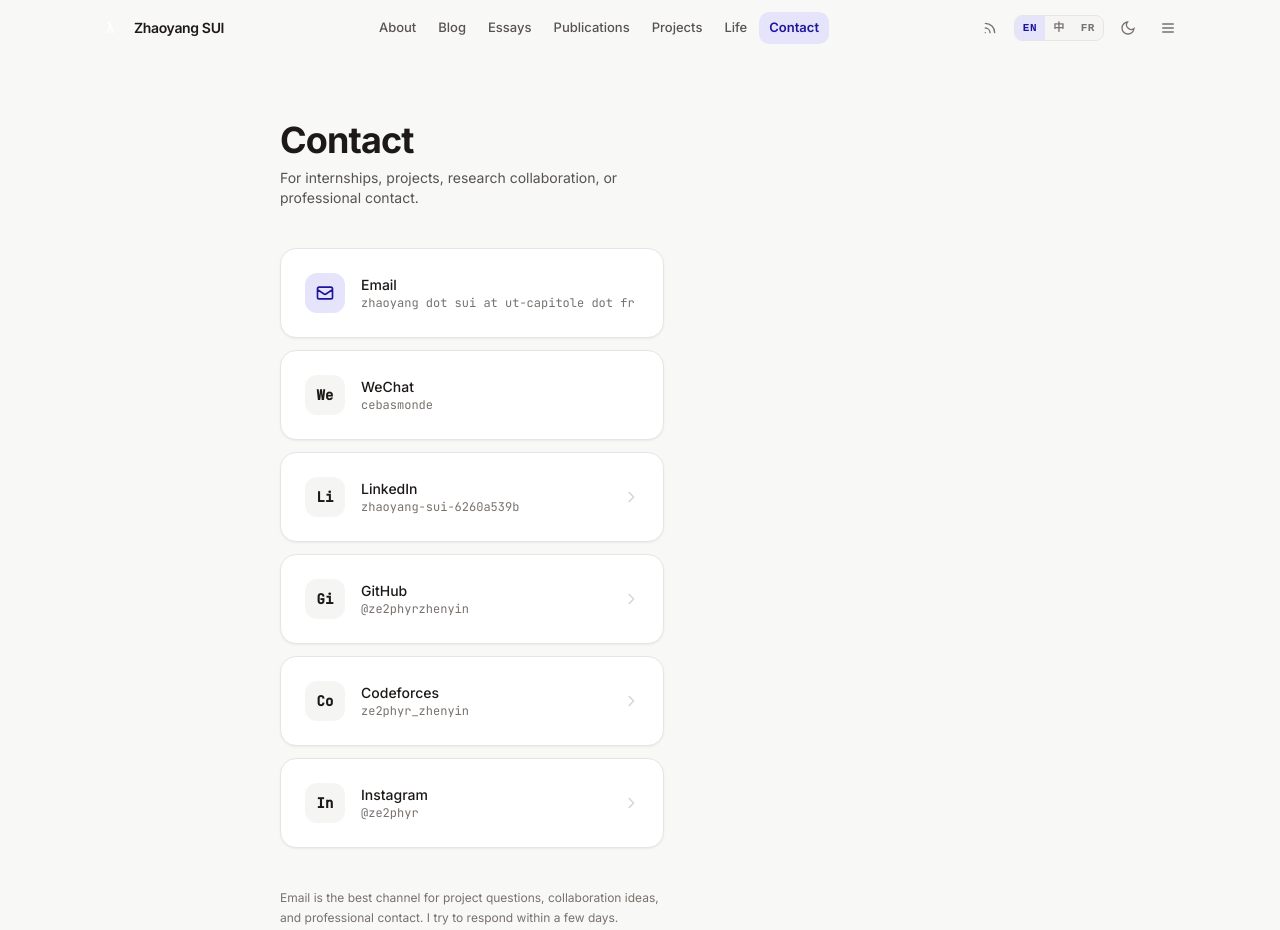
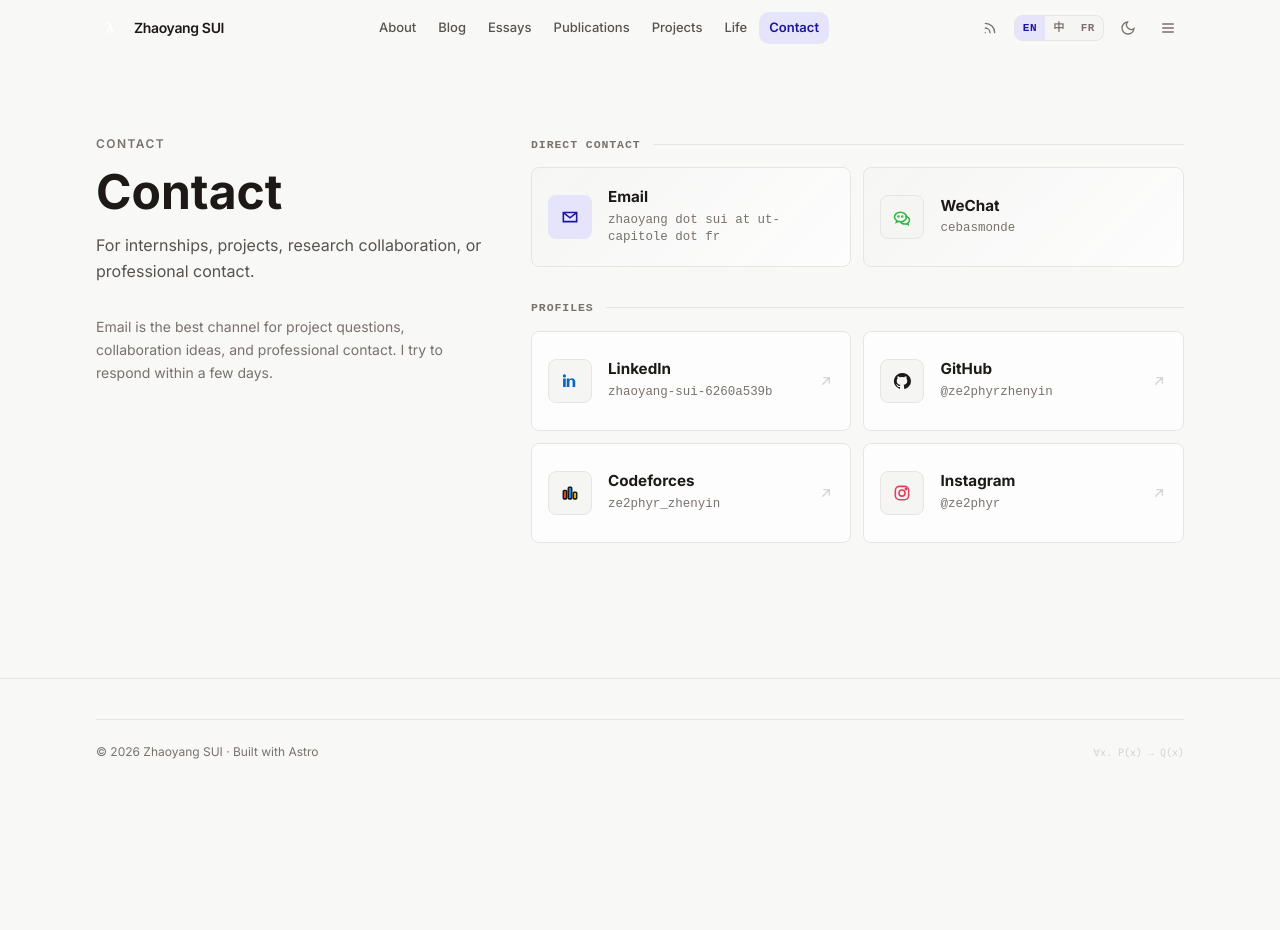
Before and after one commit to ze2phyrzhenyin/ze2phyrzhenyin.github.io, an Astro site: page /contact in a window 1280 px wide. Shown: the top 930 px of the page. After the commit the page ends 800 px from the top, so only its background shows below. Built offline with nearby package versions, Linux system fonts and the light colour scheme; Astro itself is replaced by a stand-in of ours.

Commit message:
Polish contact page layout

```diff
--- a/src/templates/ContactPage.astro
+++ b/src/templates/ContactPage.astro
@@ -12,60 +12,255 @@ const contactLabels = {
   wechat: lang === 'zh' ? '微信' : 'WeChat',
   linkedin: lang === 'zh' ? '领英' : 'LinkedIn',
 };
-const contactItems = [
-  { label: contactLabels.wechat, value: SITE.contact.wechat },
-  { label: contactLabels.linkedin, value: 'zhaoyang-sui-6260a539b', href: SITE.contact.linkedin },
-  { label: 'GitHub', value: '@ze2phyrzhenyin', href: SITE.contact.github },
-  { label: 'Codeforces', value: 'ze2phyr_zhenyin', href: SITE.contact.codeforces },
-  { label: 'Instagram', value: '@ze2phyr', href: SITE.contact.instagram },
+const directItems = [
+  { label: 'Email', value: displayEmail, icon: 'mail' },
+  { label: contactLabels.wechat, value: SITE.contact.wechat, icon: 'wechat' },
+].filter((item) => item.value);
+const socialItems = [
+  { label: contactLabels.linkedin, value: 'zhaoyang-sui-6260a539b', href: SITE.contact.linkedin, icon: 'linkedin' },
+  { label: 'GitHub', value: '@ze2phyrzhenyin', href: SITE.contact.github, icon: 'github' },
+  { label: 'Codeforces', value: 'ze2phyr_zhenyin', href: SITE.contact.codeforces, icon: 'codeforces' },
+  { label: 'Instagram', value: '@ze2phyr', href: SITE.contact.instagram, icon: 'instagram' },
 ].filter((item) => item.value);
 ---
 <Base title={t('contact.title')} description={pageDescription || undefined}>
-  <div class="container-mid py-16">
-    <header class="mb-10 animate-fade-up">
-      <h1 class="text-4xl font-bold tracking-tight mb-2"
-          style="color:rgb(var(--text));letter-spacing:-0.025em;">{t('contact.title')}</h1>
-      {pageDescription && <p class="text-sm max-w-sm" style="color:rgb(var(--text-2));">{pageDescription}</p>}
-    </header>
-    <div class="space-y-3 max-w-sm animate-fade-up delay-100">
-      <div class="card-accent flex items-center gap-4">
-        <div class="w-10 h-10 rounded-xl flex items-center justify-center shrink-0" style="background:var(--accent-dim);">
-          <svg class="w-5 h-5" style="color:var(--accent-text);" fill="none" stroke="currentColor" stroke-width="2" viewBox="0 0 24 24">
-            <path stroke-linecap="round" stroke-linejoin="round" d="M3 8l7.89 5.26a2 2 0 002.22 0L21 8M5 19h14a2 2 0 002-2V7a2 2 0 00-2-2H5a2 2 0 00-2 2v10a2 2 0 002 2z"/>
-          </svg>
-        </div>
-        <div class="flex-1 min-w-0">
-          <p class="text-sm font-medium" style="color:rgb(var(--text));">Email</p>
-          <p class="font-mono text-xs truncate" style="color:rgb(var(--muted));">{displayEmail}</p>
-        </div>
+  <div class="container-wide py-16 lg:py-20">
+    <div class="contact-layout">
+      <header class="animate-fade-up">
+        <p class="section-label mb-4">{t('nav.contact')}</p>
+        <h1 class="text-4xl sm:text-5xl font-bold tracking-tight mb-4"
+            style="color:rgb(var(--text));letter-spacing:0;">{t('contact.title')}</h1>
+        {pageDescription && <p class="text-base leading-relaxed max-w-md" style="color:rgb(var(--text-2));">{pageDescription}</p>}
+        <p class="mt-8 text-sm leading-relaxed max-w-md" style="color:rgb(var(--muted));">{t('contact.note')}</p>
+      </header>
+
+      <div class="space-y-8 animate-fade-up delay-100">
+        <section>
+          <div class="contact-section-head">
+            <span>{lang === 'zh' ? '直接联系' : lang === 'fr' ? 'Contact direct' : 'Direct contact'}</span>
+          </div>
+          <div class="contact-grid direct-grid">
+            {directItems.map((item) => (
+              <div class="contact-card contact-card-static">
+                <div class={`contact-icon ${item.icon}`}>
+                  {item.icon === 'mail' && (
+                    <svg viewBox="0 0 24 24" aria-hidden="true">
+                      <path d="M4 6.5h16v11H4z"/>
+                      <path d="m4.5 7 7.5 6 7.5-6"/>
+                    </svg>
+                  )}
+                  {item.icon === 'wechat' && (
+                    <svg viewBox="0 0 24 24" aria-hidden="true">
+                      <path d="M10.2 6.2c-4 0-7.2 2.5-7.2 5.7 0 1.8 1 3.4 2.7 4.5l-.5 2 2.4-1.2c.8.2 1.7.4 2.6.4 4 0 7.2-2.5 7.2-5.7s-3.2-5.7-7.2-5.7Z"/>
+                      <path d="M15.8 11.4c3.1.2 5.2 2.1 5.2 4.5 0 1.4-.8 2.7-2 3.5l.4 1.6-1.9-.9c-.6.2-1.3.3-2 .3-2.6 0-4.8-1.3-5.5-3.1"/>
+                      <circle cx="7.8" cy="11.3" r=".6"/>
+                      <circle cx="12.3" cy="11.3" r=".6"/>
+                    </svg>
+                  )}
+                </div>
+                <div class="min-w-0">
+                  <p class="contact-label">{item.label}</p>
+                  <p class="contact-value">{item.value}</p>
+                </div>
+              </div>
+            ))}
+          </div>
+        </section>
+
+        <section>
+          <div class="contact-section-head">
+            <span>{lang === 'zh' ? '社交与代码平台' : lang === 'fr' ? 'Profils' : 'Profiles'}</span>
+          </div>
+          <div class="contact-grid">
+            {socialItems.map((item) => (
+              <a href={item.href} target="_blank" rel="noopener" class="contact-card contact-link group">
+                <div class={`contact-icon ${item.icon}`}>
+                  {item.icon === 'linkedin' && (
+                    <svg viewBox="0 0 24 24" aria-hidden="true">
+                      <path d="M6.9 8.9H3.7v10.2h3.2V8.9ZM5.3 4a1.9 1.9 0 1 0 0 3.8A1.9 1.9 0 0 0 5.3 4Zm13 9.2c0-3.1-1.7-4.6-4-4.6-1.8 0-2.6 1-3.1 1.7V8.9H8.1v10.2h3.2v-5.7c0-1.5.3-2.9 2.1-2.9 1.7 0 1.7 1.6 1.7 3v5.6h3.2v-5.9Z"/>
+                    </svg>
+                  )}
+                  {item.icon === 'github' && (
+                    <svg viewBox="0 0 24 24" aria-hidden="true">
+                      <path d="M12 2.5A9.7 9.7 0 0 0 8.9 21.4c.5.1.7-.2.7-.5v-1.8c-2.8.6-3.4-1.2-3.4-1.2-.5-1.1-1.1-1.4-1.1-1.4-.9-.6.1-.6.1-.6 1 .1 1.5 1 1.5 1 .9 1.5 2.3 1.1 2.9.8.1-.6.3-1.1.6-1.3-2.2-.3-4.5-1.1-4.5-4.8 0-1 .4-1.9 1-2.6-.1-.3-.4-1.3.1-2.6 0 0 .8-.3 2.7 1a9.4 9.4 0 0 1 5 0c1.9-1.3 2.7-1 2.7-1 .5 1.3.2 2.3.1 2.6.6.7 1 1.6 1 2.6 0 3.7-2.3 4.5-4.5 4.8.4.3.7.9.7 1.9v2.8c0 .3.2.6.7.5A9.7 9.7 0 0 0 12 2.5Z"/>
+                    </svg>
+                  )}
+                  {item.icon === 'codeforces' && (
+                    <svg viewBox="0 0 24 24" aria-hidden="true">
+                      <rect x="4" y="9" width="4" height="10" rx="1"/>
+                      <rect x="10" y="5" width="4" height="14" rx="1"/>
+                      <rect x="16" y="11" width="4" height="8" rx="1"/>
+                    </svg>
+                  )}
+                  {item.icon === 'instagram' && (
+                    <svg viewBox="0 0 24 24" aria-hidden="true">
+                      <rect x="4" y="4" width="16" height="16" rx="5"/>
+                      <circle cx="12" cy="12" r="3.7"/>
+                      <circle cx="16.8" cy="7.2" r=".8"/>
+                    </svg>
+                  )}
+                </div>
+                <div class="min-w-0 flex-1">
+                  <p class="contact-label">{item.label}</p>
+                  <p class="contact-value">{item.value}</p>
+                </div>
+                <svg class="external-icon" fill="none" stroke="currentColor" stroke-width="2" viewBox="0 0 24 24" aria-hidden="true">
+                  <path stroke-linecap="round" stroke-linejoin="round" d="M7 17 17 7M9 7h8v8"/>
+                </svg>
+              </a>
+            ))}
+          </div>
+        </section>
       </div>
-      {contactItems.map((item) => item.href ? (
-        <a href={item.href} target="_blank" rel="noopener" class="card-accent flex items-center gap-4 group">
-          <div class="w-10 h-10 rounded-xl flex items-center justify-center shrink-0 font-mono text-sm font-semibold" style="background:rgb(var(--surface-2));color:rgb(var(--text));">
-            {item.label.slice(0, 2)}
-          </div>
-          <div class="flex-1 min-w-0">
-            <p class="text-sm font-medium" style="color:rgb(var(--text));">{item.label}</p>
-            <p class="font-mono text-xs truncate" style="color:rgb(var(--muted));">{item.value}</p>
-          </div>
-          <svg class="w-4 h-4 shrink-0 transition-transform group-hover:translate-x-0.5" style="color:rgb(var(--border-2));" fill="none" stroke="currentColor" stroke-width="2" viewBox="0 0 24 24">
-            <path stroke-linecap="round" stroke-linejoin="round" d="M9 5l7 7-7 7"/>
-          </svg>
-        </a>
-      ) : (
-        <div class="card-accent flex items-center gap-4">
-          <div class="w-10 h-10 rounded-xl flex items-center justify-center shrink-0 font-mono text-sm font-semibold" style="background:rgb(var(--surface-2));color:rgb(var(--text));">
-            {item.label.slice(0, 2)}
-          </div>
-          <div class="flex-1 min-w-0">
-            <p class="text-sm font-medium" style="color:rgb(var(--text));">{item.label}</p>
-            <p class="font-mono text-xs truncate" style="color:rgb(var(--muted));">{item.value}</p>
-          </div>
-        </div>
-      ))}
     </div>
-    <p class="mt-10 text-xs max-w-sm leading-relaxed animate-fade-up delay-200" style="color:rgb(var(--muted));">
-      {t('contact.note')}
-    </p>
   </div>
 </Base>
+
+<style>
+  .contact-layout {
+    display: grid;
+    gap: 3rem;
+  }
+
+  @media (min-width: 1024px) {
+    .contact-layout {
+      grid-template-columns: minmax(0, 0.8fr) minmax(0, 1.35fr);
+      align-items: start;
+    }
+  }
+
+  .contact-section-head {
+    display: flex;
+    align-items: center;
+    gap: 0.75rem;
+    margin-bottom: 0.875rem;
+    font-family: var(--font-mono, ui-monospace, monospace);
+    font-size: 0.72rem;
+    font-weight: 700;
+    letter-spacing: 0.08em;
+    text-transform: uppercase;
+    color: rgb(var(--muted));
+  }
+
+  .contact-section-head::after {
+    content: "";
+    height: 1px;
+    flex: 1;
+    background: rgb(var(--border));
+  }
+
+  .contact-grid {
+    display: grid;
+    grid-template-columns: 1fr;
+    gap: 0.75rem;
+  }
+
+  @media (min-width: 640px) {
+    .contact-grid {
+      grid-template-columns: repeat(2, minmax(0, 1fr));
+    }
+
+    .direct-grid {
+      grid-template-columns: repeat(2, minmax(0, 1fr));
+    }
+  }
+
+  .contact-card {
+    position: relative;
+    min-height: 6.25rem;
+    display: flex;
+    align-items: center;
+    gap: 1rem;
+    padding: 1rem;
+    border-radius: 0.5rem;
+    border: 1px solid rgb(var(--border));
+    background: rgb(var(--surface) / 0.72);
+    color: inherit;
+    overflow: hidden;
+  }
+
+  .contact-link {
+    text-decoration: none;
+    transition: transform 0.16s ease, border-color 0.16s ease, background 0.16s ease;
+  }
+
+  .contact-link:hover {
+    transform: translateY(-2px);
+    border-color: rgb(var(--border-2));
+    background: rgb(var(--surface-2) / 0.86);
+  }
+
+  .contact-card-static {
+    background: linear-gradient(135deg, rgb(var(--surface-2) / 0.9), rgb(var(--surface) / 0.7));
+  }
+
+  .contact-icon {
+    width: 2.75rem;
+    height: 2.75rem;
+    flex: 0 0 2.75rem;
+    display: grid;
+    place-items: center;
+    border-radius: 0.5rem;
+    color: rgb(var(--text));
+    background: rgb(var(--surface-2));
+    border: 1px solid rgb(var(--border));
+  }
+
+  .contact-icon svg {
+    width: 1.25rem;
+    height: 1.25rem;
+    fill: none;
+    stroke: currentColor;
+    stroke-width: 1.9;
+  }
+
+  .contact-icon.linkedin svg,
+  .contact-icon.github svg {
+    fill: currentColor;
+    stroke: none;
+  }
+
+  .contact-icon.codeforces svg rect:first-child { fill: #f44336; }
+  .contact-icon.codeforces svg rect:nth-child(2) { fill: #2196f3; }
+  .contact-icon.codeforces svg rect:nth-child(3) { fill: #ffc107; }
+
+  .contact-icon.mail {
+    color: var(--accent-text);
+    background: var(--accent-dim);
+    border-color: transparent;
+  }
+
+  .contact-icon.wechat { color: #2bb741; }
+  .contact-icon.linkedin { color: #0a66c2; }
+  .contact-icon.github { color: rgb(var(--text)); }
+  .contact-icon.instagram { color: #e4405f; }
+
+  .contact-label {
+    font-size: 0.95rem;
+    font-weight: 700;
+    color: rgb(var(--text));
+    line-height: 1.2;
+    margin-bottom: 0.35rem;
+  }
+
+  .contact-value {
+    font-family: var(--font-mono, ui-monospace, monospace);
+    font-size: 0.78rem;
+    line-height: 1.4;
+    color: rgb(var(--muted));
+    overflow-wrap: anywhere;
+  }
+
+  .external-icon {
+    width: 1rem;
+    height: 1rem;
+    flex: 0 0 1rem;
+    color: rgb(var(--border-2));
+    transition: transform 0.16s ease, color 0.16s ease;
+  }
+
+  .contact-link:hover .external-icon {
+    transform: translate(2px, -2px);
+    color: var(--accent-text);
+  }
+</style>
```
